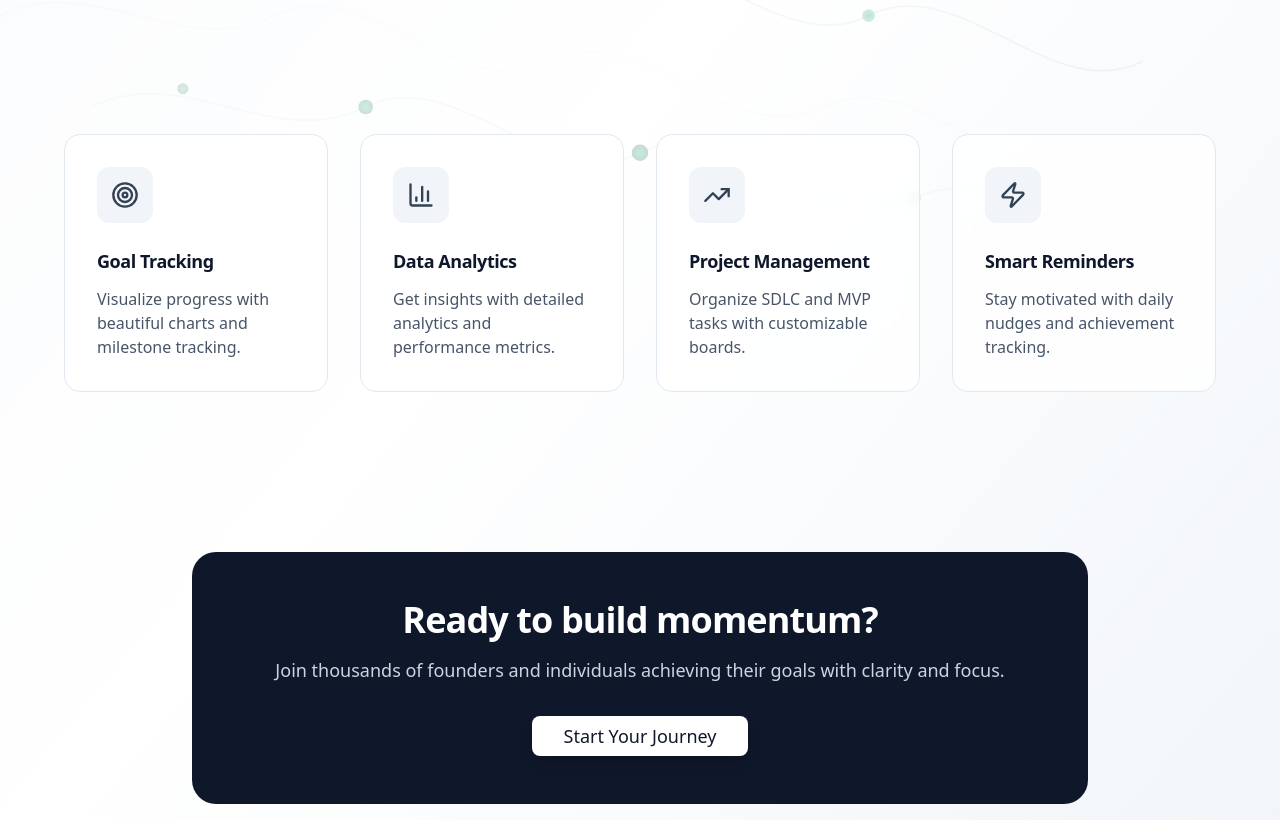
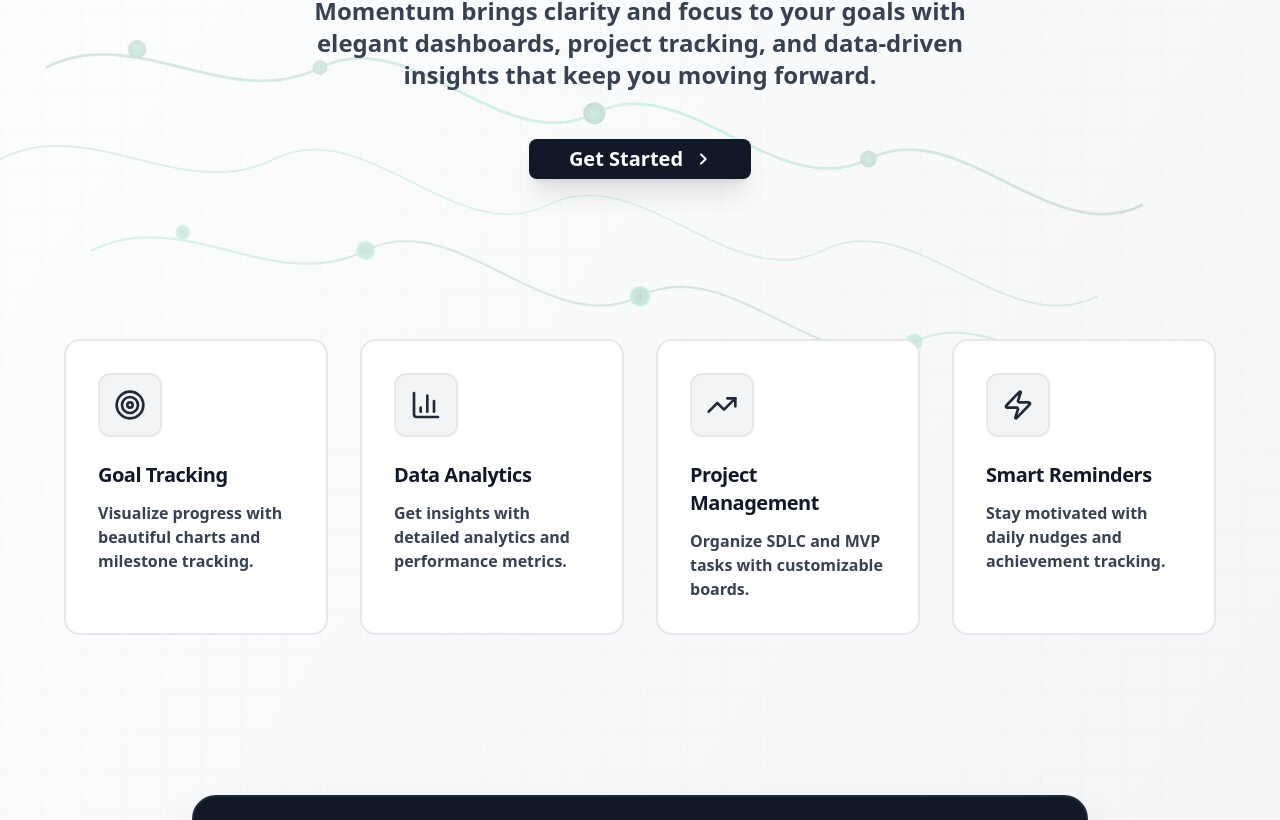
Before and after one commit to madhusudanpatnaik/momentum-goal-tracker, a React (Vite) app: page / in a window 1280 px wide. Shown: the part 670-1490 px from the top of the page. Built offline with nearby package versions, Linux system fonts and the light colour scheme.

Commit message:
Enhance landing page sharpness
Improve the visual clarity and sharpness of the landing page.

```diff
--- a/src/pages/Landing.tsx
+++ b/src/pages/Landing.tsx
@@ -16,193 +16,193 @@ const Landing = () => {
   };
 
   return (
-    <div className="min-h-screen relative overflow-hidden bg-gradient-to-br from-slate-50 via-white to-slate-100">
-      {/* Web-like background pattern */}
-      <div className="absolute inset-0 opacity-30">
+    <div className="min-h-screen relative overflow-hidden bg-gradient-to-br from-white via-slate-50 to-gray-100">
+      {/* Sharper, more defined background pattern */}
+      <div className="absolute inset-0 opacity-20">
         <svg
           className="absolute inset-0 w-full h-full"
           viewBox="0 0 1400 800"
           fill="none"
           xmlns="http://www.w3.org/2000/svg"
         >
-          {/* Flowing lines */}
+          {/* More defined flowing lines */}
           <path
             d="M50 200C150 150, 250 250, 350 200C450 150, 550 300, 650 250C750 200, 850 350, 950 300C1050 250, 1150 400, 1250 350"
             stroke="url(#gradient1)"
+            strokeWidth="3"
+            fill="none"
+            opacity="0.8"
+          />
+          <path
+            d="M100 400C200 350, 300 450, 400 400C500 350, 600 500, 700 450C800 400, 900 550, 1000 500C1100 450, 1200 600, 1300 550"
+            stroke="url(#gradient2)"
+            strokeWidth="2.5"
+            fill="none"
+            opacity="0.7"
+          />
+          <path
+            d="M0 300C100 250, 200 350, 300 300C400 250, 500 400, 600 350C700 300, 800 450, 900 400C1000 350, 1100 500, 1200 450"
+            stroke="url(#gradient3)"
             strokeWidth="2"
             fill="none"
             opacity="0.6"
           />
-          <path
-            d="M100 400C200 350, 300 450, 400 400C500 350, 600 500, 700 450C800 400, 900 550, 1000 500C1100 450, 1200 600, 1300 550"
-            stroke="url(#gradient2)"
-            strokeWidth="2"
-            fill="none"
-            opacity="0.5"
-          />
-          <path
-            d="M0 300C100 250, 200 350, 300 300C400 250, 500 400, 600 350C700 300, 800 450, 900 400C1000 350, 1100 500, 1200 450"
-            stroke="url(#gradient3)"
-            strokeWidth="1.5"
-            fill="none"
-            opacity="0.4"
-          />
 
-          {/* Connected nodes */}
-          <circle cx="150" cy="180" r="8" fill="url(#nodeGradient)" opacity="0.7" />
-          <circle cx="350" cy="200" r="6" fill="url(#nodeGradient)" opacity="0.6" />
-          <circle cx="650" cy="250" r="10" fill="url(#nodeGradient)" opacity="0.8" />
-          <circle cx="950" cy="300" r="7" fill="url(#nodeGradient)" opacity="0.7" />
+          {/* Sharper, more defined nodes */}
+          <circle cx="150" cy="180" r="10" fill="url(#nodeGradient)" opacity="0.9" stroke="rgba(21, 101, 72, 0.3)" strokeWidth="1" />
+          <circle cx="350" cy="200" r="8" fill="url(#nodeGradient)" opacity="0.8" stroke="rgba(21, 101, 72, 0.3)" strokeWidth="1" />
+          <circle cx="650" cy="250" r="12" fill="url(#nodeGradient)" opacity="1" stroke="rgba(21, 101, 72, 0.3)" strokeWidth="1" />
+          <circle cx="950" cy="300" r="9" fill="url(#nodeGradient)" opacity="0.9" stroke="rgba(21, 101, 72, 0.3)" strokeWidth="1" />
 
-          <circle cx="200" cy="380" r="6" fill="url(#nodeGradient2)" opacity="0.6" />
-          <circle cx="400" cy="400" r="8" fill="url(#nodeGradient2)" opacity="0.7" />
-          <circle cx="700" cy="450" r="9" fill="url(#nodeGradient2)" opacity="0.8" />
-          <circle cx="1000" cy="500" r="7" fill="url(#nodeGradient2)" opacity="0.6" />
+          <circle cx="200" cy="380" r="8" fill="url(#nodeGradient2)" opacity="0.8" stroke="rgba(16, 185, 129, 0.3)" strokeWidth="1" />
+          <circle cx="400" cy="400" r="10" fill="url(#nodeGradient2)" opacity="0.9" stroke="rgba(16, 185, 129, 0.3)" strokeWidth="1" />
+          <circle cx="700" cy="450" r="11" fill="url(#nodeGradient2)" opacity="1" stroke="rgba(16, 185, 129, 0.3)" strokeWidth="1" />
+          <circle cx="1000" cy="500" r="9" fill="url(#nodeGradient2)" opacity="0.8" stroke="rgba(16, 185, 129, 0.3)" strokeWidth="1" />
 
-          {/* Gradients */}
+          {/* Enhanced gradients */}
           <defs>
             <linearGradient id="gradient1" x1="0%" y1="0%" x2="100%" y2="0%">
-              <stop offset="0%" stopColor="#15654849" />
-              <stop offset="50%" stopColor="#10b98149" />
-              <stop offset="100%" stopColor="#15654849" />
+              <stop offset="0%" stopColor="#156548" />
+              <stop offset="50%" stopColor="#10b981" />
+              <stop offset="100%" stopColor="#156548" />
             </linearGradient>
             <linearGradient id="gradient2" x1="0%" y1="0%" x2="100%" y2="0%">
-              <stop offset="0%" stopColor="#10b98139" />
-              <stop offset="50%" stopColor="#15654839" />
-              <stop offset="100%" stopColor="#10b98139" />
+              <stop offset="0%" stopColor="#10b981" />
+              <stop offset="50%" stopColor="#156548" />
+              <stop offset="100%" stopColor="#10b981" />
             </linearGradient>
             <linearGradient id="gradient3" x1="0%" y1="0%" x2="100%" y2="0%">
-              <stop offset="0%" stopColor="#15654829" />
-              <stop offset="50%" stopColor="#10b98129" />
-              <stop offset="100%" stopColor="#15654829" />
+              <stop offset="0%" stopColor="#156548" />
+              <stop offset="50%" stopColor="#10b981" />
+              <stop offset="100%" stopColor="#156548" />
             </linearGradient>
             <radialGradient id="nodeGradient">
+              <stop offset="0%" stopColor="#10b981" />
+              <stop offset="100%" stopColor="#156548" />
+            </radialGradient>
+            <radialGradient id="nodeGradient2">
               <stop offset="0%" stopColor="#156548" />
               <stop offset="100%" stopColor="#10b981" />
-            </radialGradient>
-            <radialGradient id="nodeGradient2">
-              <stop offset="0%" stopColor="#10b981" />
-              <stop offset="100%" stopColor="#156548" />
             </radialGradient>
           </defs>
         </svg>
       </div>
 
-      {/* Subtle geometric pattern overlay */}
-      <div className="absolute inset-0 opacity-5">
+      {/* Subtle grid pattern for sharpness */}
+      <div className="absolute inset-0 opacity-3">
         <div className="absolute inset-0" style={{
           backgroundImage: `
-            linear-gradient(rgba(0,0,0,0.02) 1px, transparent 1px),
-            linear-gradient(90deg, rgba(0,0,0,0.02) 1px, transparent 1px)
+            linear-gradient(rgba(0,0,0,0.015) 1px, transparent 1px),
+            linear-gradient(90deg, rgba(0,0,0,0.015) 1px, transparent 1px)
           `,
-          backgroundSize: '60px 60px'
+          backgroundSize: '40px 40px'
         }} />
       </div>
 
-      {/* Navigation */}
-      <nav className="relative z-10 flex items-center justify-between px-8 py-6">
-        <div className="text-3xl font-bold text-slate-900 tracking-tight">
+      {/* Navigation with enhanced contrast */}
+      <nav className="relative z-10 flex items-center justify-between px-8 py-6 bg-white/80 backdrop-blur-sm border-b border-gray-200/50">
+        <div className="text-3xl font-black text-gray-900 tracking-tight">
           MOMENTUM
         </div>
         <div className="hidden md:flex items-center gap-8">
-          <span className="text-slate-600 hover:text-slate-900 cursor-pointer transition-colors font-medium">Features</span>
-          <span className="text-slate-600 hover:text-slate-900 cursor-pointer transition-colors font-medium">Pricing</span>
-          <span className="text-slate-600 hover:text-slate-900 cursor-pointer transition-colors font-medium">Community</span>
+          <span className="text-gray-700 hover:text-gray-900 cursor-pointer transition-colors font-semibold">Features</span>
+          <span className="text-gray-700 hover:text-gray-900 cursor-pointer transition-colors font-semibold">Pricing</span>
+          <span className="text-gray-700 hover:text-gray-900 cursor-pointer transition-colors font-semibold">Community</span>
           <Button
             variant="outline"
-            className="border-slate-300 text-slate-700 hover:bg-slate-50 font-medium"
+            className="border-gray-300 text-gray-700 hover:bg-gray-50 font-semibold border-2"
           >
             Sign in
           </Button>
           <Button
             onClick={handleBookDemo}
-            className="bg-slate-900 hover:bg-slate-800 text-white px-6 py-2 rounded-lg font-medium"
+            className="bg-gray-900 hover:bg-gray-800 text-white px-6 py-2 rounded-lg font-semibold shadow-lg"
           >
             Book a demo
           </Button>
         </div>
       </nav>
 
-      {/* Hero Section */}
+      {/* Hero Section with enhanced typography */}
       <div className="relative z-10 container mx-auto px-8 py-20 text-center">
         <div className="max-w-4xl mx-auto">
-          <h1 className="text-slate-600 text-xl md:text-2xl mb-8 font-medium tracking-wide">
+          <h1 className="text-gray-700 text-xl md:text-2xl mb-8 font-bold tracking-wide uppercase">
             Clarity and focus for your goals
           </h1>
 
           <div className="relative mb-12">
-            <h2 className="text-5xl md:text-7xl lg:text-8xl font-bold text-slate-900 leading-none mb-6 tracking-tight">
+            <h2 className="text-6xl md:text-8xl lg:text-9xl font-black text-gray-900 leading-none mb-6 tracking-tighter">
               Stay on track,<br />
-              <span className="text-slate-600">hit your targets</span>
+              <span className="text-gray-600">hit your targets</span>
             </h2>
           </div>
 
-          <p className="text-slate-600 text-lg md:text-xl max-w-2xl mx-auto mb-12 leading-relaxed font-medium">
+          <p className="text-gray-700 text-xl md:text-2xl max-w-2xl mx-auto mb-12 leading-relaxed font-semibold">
             Momentum brings clarity and focus to your goals with elegant dashboards,
             project tracking, and data-driven insights that keep you moving forward.
           </p>
 
           <Button
             onClick={handleGetStarted}
-            className="bg-slate-900 hover:bg-slate-800 text-white px-8 py-4 text-lg rounded-lg shadow-lg hover:shadow-xl transition-all duration-300 inline-flex items-center gap-2 font-medium"
+            className="bg-gray-900 hover:bg-gray-800 text-white px-10 py-5 text-xl rounded-lg shadow-xl hover:shadow-2xl transition-all duration-300 inline-flex items-center gap-3 font-bold"
           >
             Get Started
-            <svg className="w-5 h-5" fill="none" stroke="currentColor" viewBox="0 0 24 24">
-              <path strokeLinecap="round" strokeLinejoin="round" strokeWidth={2} d="M9 5l7 7-7 7" />
+            <svg className="w-6 h-6" fill="none" stroke="currentColor" viewBox="0 0 24 24">
+              <path strokeLinecap="round" strokeLinejoin="round" strokeWidth={3} d="M9 5l7 7-7 7" />
             </svg>
           </Button>
         </div>
       </div>
 
-      {/* Features Section */}
+      {/* Features Section with enhanced cards */}
       <div className="relative z-10 container mx-auto px-8 py-20">
         <div className="grid md:grid-cols-2 lg:grid-cols-4 gap-8 max-w-6xl mx-auto">
-          <div className="bg-white/80 backdrop-blur-sm border border-slate-200 rounded-2xl p-8 hover:bg-white transition-all duration-300 hover:shadow-lg">
-            <div className="w-14 h-14 bg-slate-100 rounded-xl flex items-center justify-center mb-6">
-              <Target className="w-7 h-7 text-slate-700" />
+          <div className="bg-white border-2 border-gray-200 rounded-2xl p-8 hover:bg-white transition-all duration-300 hover:shadow-xl hover:border-gray-300">
+            <div className="w-16 h-16 bg-gray-100 rounded-xl flex items-center justify-center mb-6 border-2 border-gray-200">
+              <Target className="w-8 h-8 text-gray-800" />
             </div>
-            <h3 className="text-slate-900 text-lg font-semibold mb-3 tracking-tight">Goal Tracking</h3>
-            <p className="text-slate-600 font-medium">Visualize progress with beautiful charts and milestone tracking.</p>
+            <h3 className="text-gray-900 text-xl font-bold mb-3 tracking-tight">Goal Tracking</h3>
+            <p className="text-gray-700 font-semibold">Visualize progress with beautiful charts and milestone tracking.</p>
           </div>
 
-          <div className="bg-white/80 backdrop-blur-sm border border-slate-200 rounded-2xl p-8 hover:bg-white transition-all duration-300 hover:shadow-lg">
-            <div className="w-14 h-14 bg-slate-100 rounded-xl flex items-center justify-center mb-6">
-              <BarChart3 className="w-7 h-7 text-slate-700" />
+          <div className="bg-white border-2 border-gray-200 rounded-2xl p-8 hover:bg-white transition-all duration-300 hover:shadow-xl hover:border-gray-300">
+            <div className="w-16 h-16 bg-gray-100 rounded-xl flex items-center justify-center mb-6 border-2 border-gray-200">
+              <BarChart3 className="w-8 h-8 text-gray-800" />
             </div>
-            <h3 className="text-slate-900 text-lg font-semibold mb-3 tracking-tight">Data Analytics</h3>
-            <p className="text-slate-600 font-medium">Get insights with detailed analytics and performance metrics.</p>
+            <h3 className="text-gray-900 text-xl font-bold mb-3 tracking-tight">Data Analytics</h3>
+            <p className="text-gray-700 font-semibold">Get insights with detailed analytics and performance metrics.</p>
           </div>
 
-          <div className="bg-white/80 backdrop-blur-sm border border-slate-200 rounded-2xl p-8 hover:bg-white transition-all duration-300 hover:shadow-lg">
-            <div className="w-14 h-14 bg-slate-100 rounded-xl flex items-center justify-center mb-6">
-              <TrendingUp className="w-7 h-7 text-slate-700" />
+          <div className="bg-white border-2 border-gray-200 rounded-2xl p-8 hover:bg-white transition-all duration-300 hover:shadow-xl hover:border-gray-300">
+            <div className="w-16 h-16 bg-gray-100 rounded-xl flex items-center justify-center mb-6 border-2 border-gray-200">
+              <TrendingUp className="w-8 h-8 text-gray-800" />
             </div>
-            <h3 className="text-slate-900 text-lg font-semibold mb-3 tracking-tight">Project Management</h3>
-            <p className="text-slate-600 font-medium">Organize SDLC and MVP tasks with customizable boards.</p>
+            <h3 className="text-gray-900 text-xl font-bold mb-3 tracking-tight">Project Management</h3>
+            <p className="text-gray-700 font-semibold">Organize SDLC and MVP tasks with customizable boards.</p>
           </div>
 
-          <div className="bg-white/80 backdrop-blur-sm border border-slate-200 rounded-2xl p-8 hover:bg-white transition-all duration-300 hover:shadow-lg">
-            <div className="w-14 h-14 bg-slate-100 rounded-xl flex items-center justify-center mb-6">
-              <Zap className="w-7 h-7 text-slate-700" />
+          <div className="bg-white border-2 border-gray-200 rounded-2xl p-8 hover:bg-white transition-all duration-300 hover:shadow-xl hover:border-gray-300">
+            <div className="w-16 h-16 bg-gray-100 rounded-xl flex items-center justify-center mb-6 border-2 border-gray-200">
+              <Zap className="w-8 h-8 text-gray-800" />
             </div>
-            <h3 className="text-slate-900 text-lg font-semibold mb-3 tracking-tight">Smart Reminders</h3>
-            <p className="text-slate-600 font-medium">Stay motivated with daily nudges and achievement tracking.</p>
+            <h3 className="text-gray-900 text-xl font-bold mb-3 tracking-tight">Smart Reminders</h3>
+            <p className="text-gray-700 font-semibold">Stay motivated with daily nudges and achievement tracking.</p>
           </div>
         </div>
       </div>
 
-      {/* CTA Section */}
+      {/* CTA Section with enhanced contrast */}
       <div className="relative z-10 container mx-auto px-8 py-20">
-        <div className="bg-slate-900 rounded-3xl p-12 text-center max-w-4xl mx-auto">
-          <h3 className="text-3xl md:text-4xl font-bold text-white mb-4 tracking-tight">
+        <div className="bg-gray-900 rounded-3xl p-12 text-center max-w-4xl mx-auto shadow-2xl border-2 border-gray-800">
+          <h3 className="text-4xl md:text-5xl font-black text-white mb-4 tracking-tight">
             Ready to build momentum?
           </h3>
-          <p className="text-slate-300 text-lg mb-8 font-medium">
+          <p className="text-gray-300 text-xl mb-8 font-semibold">
             Join thousands of founders and individuals achieving their goals with clarity and focus.
           </p>
           <Button
             onClick={handleGetStarted}
-            className="bg-white text-slate-900 hover:bg-slate-100 px-8 py-4 text-lg rounded-lg shadow-lg hover:shadow-xl transition-all duration-300 font-medium"
+            className="bg-white text-gray-900 hover:bg-gray-100 px-10 py-5 text-xl rounded-lg shadow-xl hover:shadow-2xl transition-all duration-300 font-bold border-2 border-gray-200"
           >
             Start Your Journey
           </Button>
```
